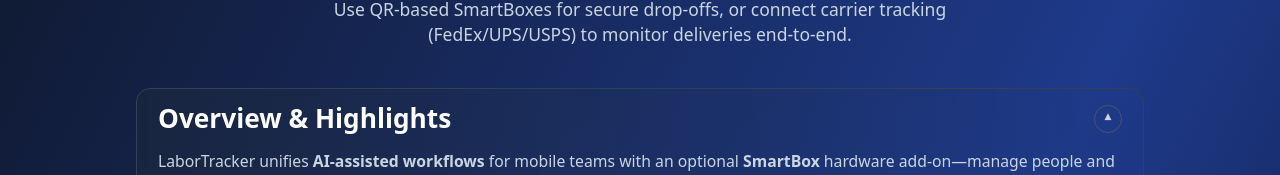
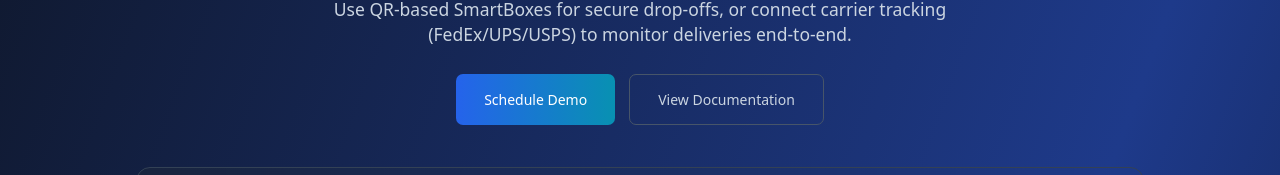
Before and after one commit to ahesh001/Heshware, a React (Vite) app: page /labor-tracker in a window 1280 px wide. Shown: the part 290-465 px from the top of the page. Built offline with nearby package versions, Linux system fonts and the light colour scheme; the HTML template or start-up script is replaced by a standard one.

Commit message:
Deployed code didn't work

```diff
--- a/src/components/LaborTrackerPage.tsx
+++ b/src/components/LaborTrackerPage.tsx
@@ -71,6 +71,22 @@
           Smart delivery tracking for contractors, dispatchers, and logistics teams. Use QR-based SmartBoxes for
           secure drop-offs, or connect carrier tracking (FedEx/UPS/USPS) to monitor deliveries end-to-end.
         </p>
+        <div className="mt-8 max-[380px]:mt-6 flex gap-4 max-[380px]:gap-3 justify-center">
+          <button
+            onClick={() => onNavigate("contact")}
+            className="px-8 py-4 max-[380px]:px-5 max-[380px]:py-3 bg-gradient-to-r from-blue-600 to-cyan-600 text-white rounded-lg hover:from-blue-700 hover:to-cyan-700 transition-all duration-300 transform hover:scale-105"
+          >
+            Schedule Demo
+          </button>
+          <a
+            href="https://github.com/ahesh001/Labor_Tracker"
+            target="_blank"
+            rel="noreferrer"
+            className="px-8 py-4 max-[380px]:px-5 max-[380px]:py-3 border border-slate-600 text-slate-300 rounded-lg hover:bg-slate-800 transition-all duration-300"
+          >
+            View Documentation
+          </a>
+        </div>
       </header>
 
       <main className="relative z-10 px-8 pb-16 max-[380px]:px-4 max-[380px]:pb-12">
@@ -151,6 +167,16 @@
                   <span className="font-semibold">Benefits:</span> No hardware, fast onboarding, works with existing tools.
                 </p>
               </Card>
+            </div>
+
+            <div className="mt-10 max-[380px]:mt-6">
+              <img
+                width={1536}
+                height={1024}
+                className="w-full rounded-xl border border-slate-700 shadow-lg"
+                alt="Two_Path_Sys_LaborTracker"
+                src="https://github.com/user-attachments/assets/e9c30517-b0fa-4140-826e-1107168f69ce"
+              />
             </div>
           </Accordion>
 
```
